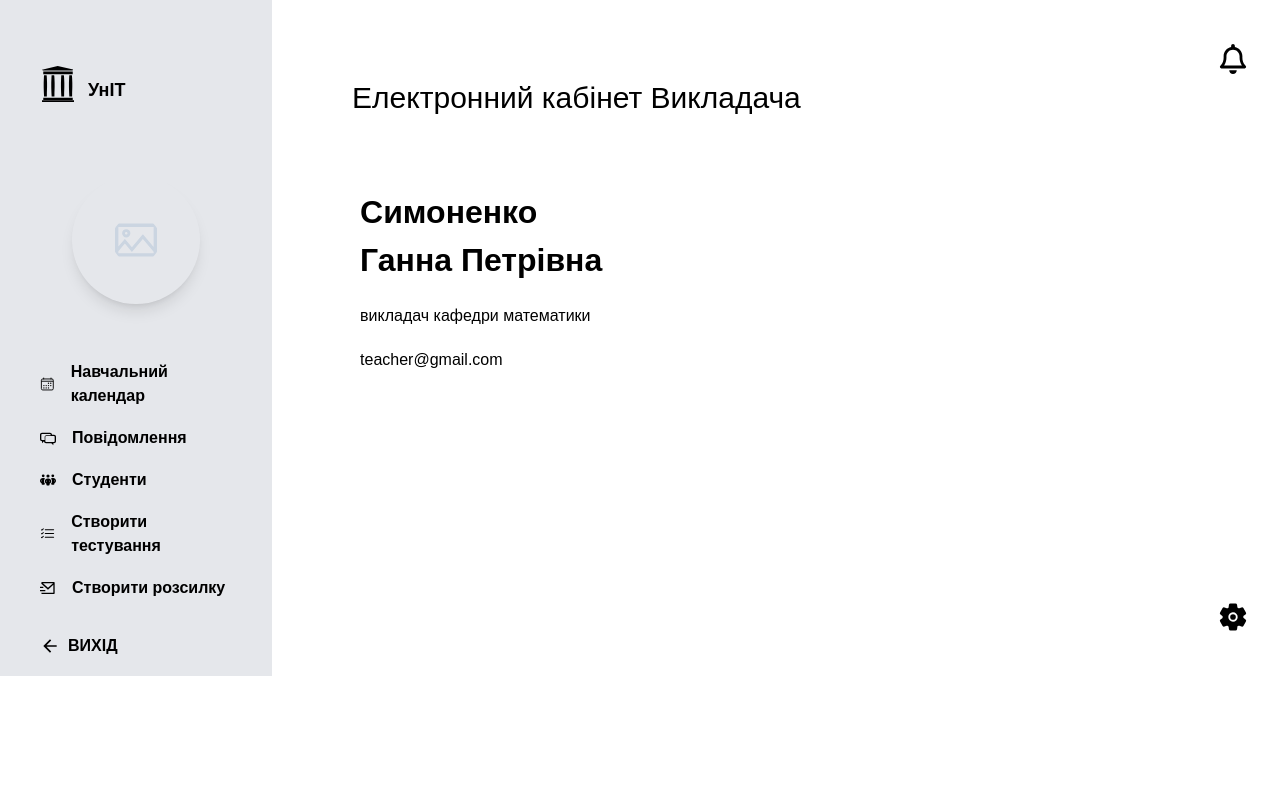
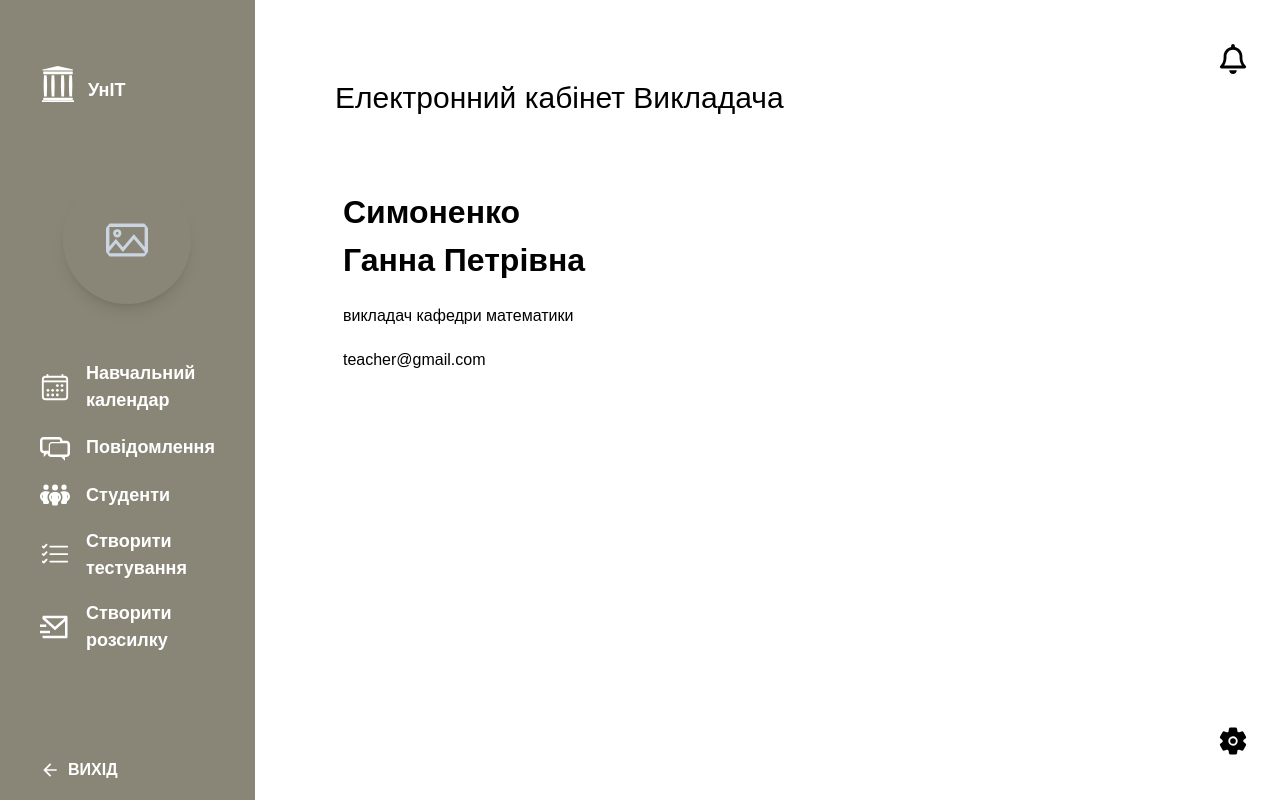
Before and after one commit to ClydeUrov/code-reapers-project-2, a React (Create React App) app: page /profile in a window 1280 px wide. Built offline with nearby package versions, Linux system fonts and the light colour scheme.

Commit message:
Update master

```diff
--- a/src/components/NavLinks.jsx
+++ b/src/components/NavLinks.jsx
@@ -5,10 +5,10 @@ function NavLinks({ list = [] }) {
         {list.map((el, i) => (
           <li
             key={i}
-            className="styledLi flex gap-x-4 items-center "
+            className="styledLi flex gap-x-4 items-center text-[18px]"
             onClick={el.onClick}
           >
-            {el.icon} <span>{el.text}</span>
+            <span className="text-[30px]">{el.icon}</span> <span>{el.text}</span>
           </li>
         ))}
       </ul>
--- a/src/pages/UserPage.jsx
+++ b/src/pages/UserPage.jsx
@@ -28,8 +28,8 @@ const UserPage = () => {
   const handleLogout = () => {};
 
   return (
-    <div className="flex h-full">
-      <div className="flex flex-col gap-8 pt-6 px-10 bg-gray-200 ">
+    <div className="flex h-[100vh]">
+      <div className="flex flex-col gap-8 pt-6 px-10 bg-[#8A8677] w-1/5 text-white">
         <div className="my-10">
           <Logo />
         </div>
```
